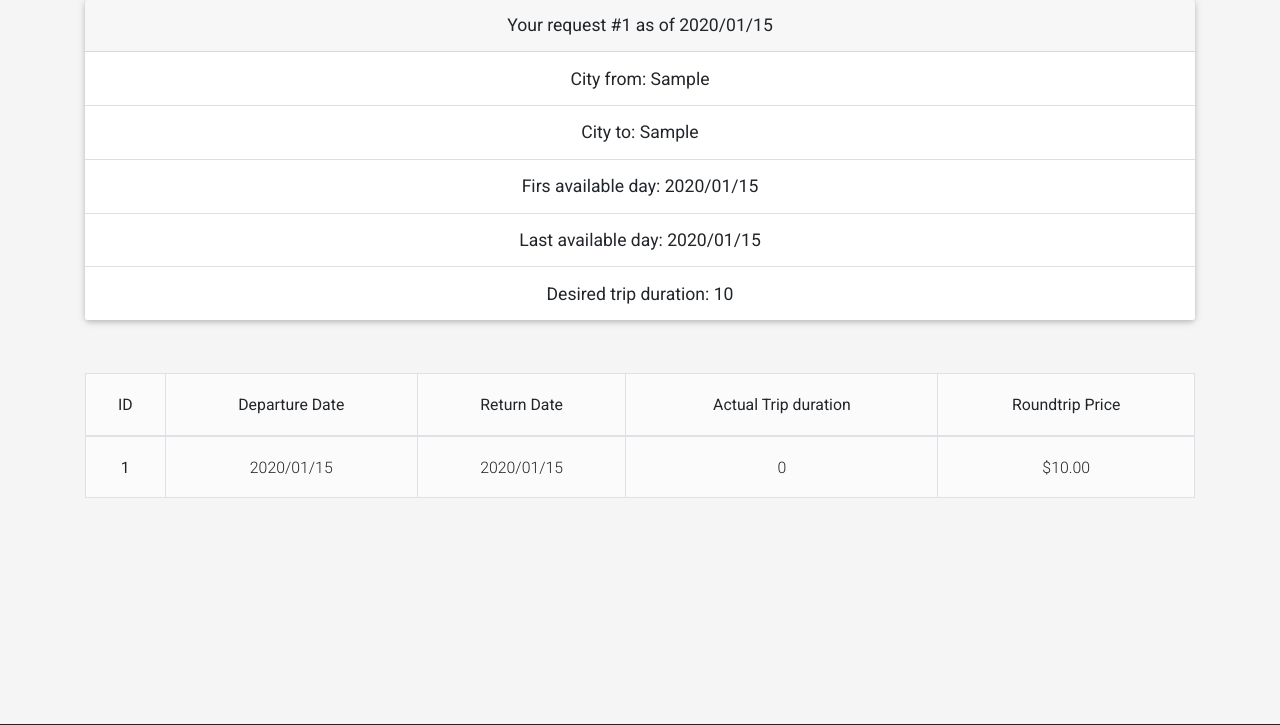
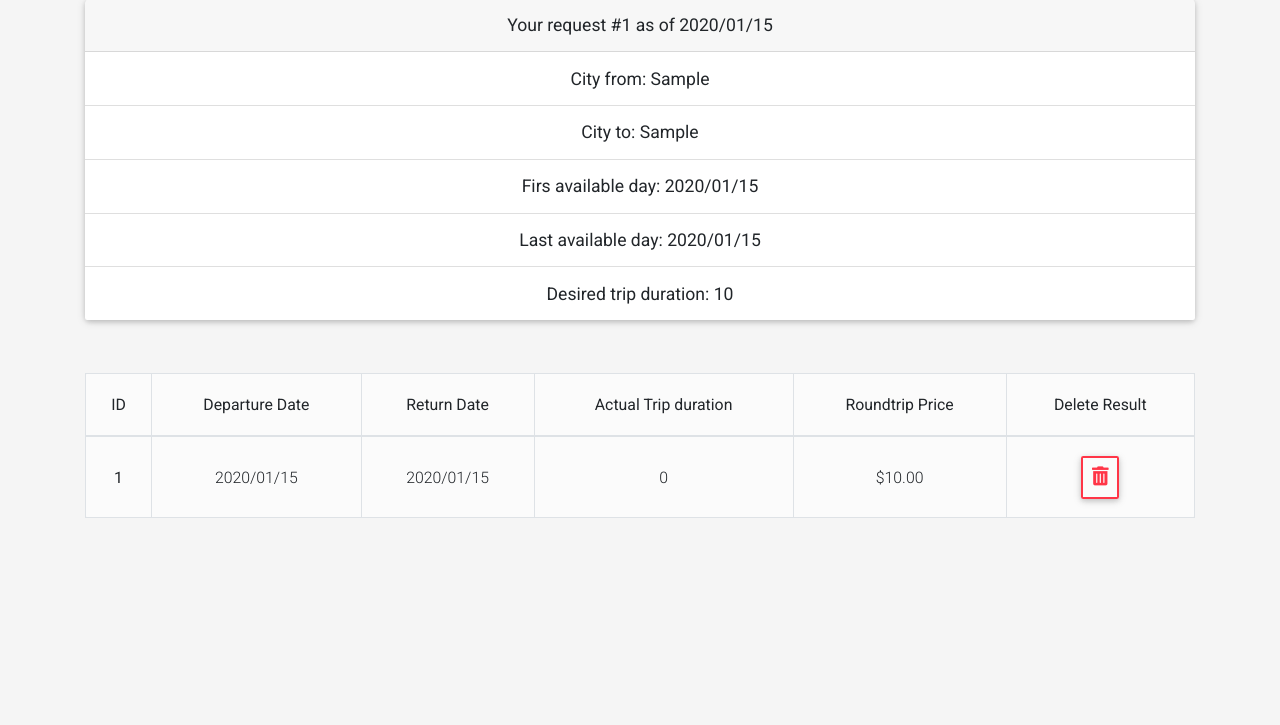
Before and after one commit to 401n1-midterm/penny-pincher, a Django app: page /result/1/ in a window 1280 px wide. Shown: the part 195-920 px from the top of the page. Run offline with Django 3.2, Linux system fonts and the light colour scheme; a user stored in the database is signed in; tables that the repository leaves empty hold one stand-in row (values such as "Sample post"); some libraries are stand-ins or nearby versions.

Commit message:
results updated, readme updated

```diff
--- a/templates/ticket_search/results.html
+++ b/templates/ticket_search/results.html
@@ -28,6 +28,7 @@
           <th scope="col">Return Date</th>
           <th scope="col">Actual Trip duration</th>
           <th scope="col">Roundtrip Price</th>
+          <th scope="col">Delete Result</th>
         </tr>
       </thead>
       <tbody id="table-body">
@@ -38,6 +39,7 @@
             <td class="align-middle">{{ result.date_to|date:"Y/m/d" }}</td>
             <td class="align-middle">{{ result.get_duration }}</td>
             <td class="align-middle">${{ result.price }}</td>
+            <td><a class="btn btn-outline-danger waves-effect p-2 " data-toggle="modal" data-target="#modalConfirmDelete" href="{% url 'delete_result' result.pk %}"><i class="fas fa-trash-alt fa-lg"></i></a></td>
           </tr>
         {% endfor %}
       </tbody>
@@ -46,4 +48,38 @@
   {% else %}
     <h3 class="content">Nothing found, please go to the <a href="{% url 'search' %}">search</a> page to submit a search request</h3>
   {% endif %}
+
+
+
+  <!--Modal: modalConfirmDelete-->
+<div class="modal fade" id="modalConfirmDelete" tabindex="-1" role="dialog" aria-labelledby="exampleModalLabel"
+  aria-hidden="true">
+  <div class="modal-dialog modal-sm modal-notify modal-danger" role="document">
+    <!--Content-->
+    <div class="modal-content text-center">
+      <!--Header-->
+      <div class="modal-header d-flex justify-content-center">
+        <p class="heading">Are you sure?</p>
+      </div>
+
+      <!--Body-->
+      <div class="modal-body">
+        <i class="fas fa-times fa-4x animated rotateIn"></i>
+      </div>
+
+      <!--Footer-->
+      <div class="modal-footer flex-center">
+        <a id="link" href="" class="btn btn-outline-danger">Yes</a>
+        <a type="button" class="btn btn-danger waves-effect" data-dismiss="modal">No</a>
+      </div>
+    </div>
+    <!--/.Content-->
+  </div>
+</div>
+<!--Modal: modalConfirmDelete-->
+
 {% endblock content %}
+
+{% block script %}
+  <script type="text/javascript" src="{% static 'js/results.js' %}"></script>
+{% endblock script %}
--- /dev/null
+++ b/ticket_search/static/js/results.js
@@ -0,0 +1,8 @@
+// Set modal 'Yes' button value to the link of the clicked element
+const $modalLinkEl = $("#link");
+const $tableLinksEls = $("#table-body a");
+
+$tableLinksEls.click(function () {
+  targetLink = $(this).attr("href");
+  $modalLinkEl.attr("href", targetLink);
+});
--- a/ticket_search/views.py
+++ b/ticket_search/views.py
@@ -142,16 +142,19 @@ def wait(request):
 def results(request, search_id):
 
     search_query = SearchQuery.objects.get(pk=search_id)
-    results = search_query.result_set.all()
 
-    context = {
-        'title':            'Results',
-        'search_query':     search_query,
-        'results':          results
-    }
+    if search_query.user == request.user:
+        results = search_query.result_set.all()
 
-    return render(request, 'ticket_search/results.html', context)
+        context = {
+            'title':            'Results',
+            'search_query':     search_query,
+            'results':          results
+        }
 
+        return render(request, 'ticket_search/results.html', context)
+    else:
+        return redirect('history')
 
 
 def check_results(request, search_id):
@@ -180,24 +183,25 @@ def delete_result(request, result_id):
     try:
         result = Result.objects.get(pk=result_id)
         search_query = result.search_query
-        result.delete()
 
-        if not search_query.has_results:
-            search_query.delete()
+        if search_query.user == request.user:
+            result.delete()
+            messages.success(request, 'Result succesfully deleted')
 
-        messages.success(request, 'Result succesfully deleted')
     except Exception as err:
         messages.error(request, 'Can\'t delete the result!', err)
 
-    return redirect('history')
+    return redirect('results', search_id=search_query.pk)
 
 
 @login_required
 def delete_search(request, search_id):
     try:
         search_query = SearchQuery.objects.get(pk=search_id)
-        search_query.delete()
-        messages.success(request, 'Search sucefully deleted')
+
+        if search_query.user == request.user:
+            search_query.delete()
+            messages.success(request, 'Search sucefully deleted')
     except Exception as err:
         messages.error(request, 'Can\'t delete the search!', err)
     return redirect('history')
```
Also changed, not shown: README.md.
